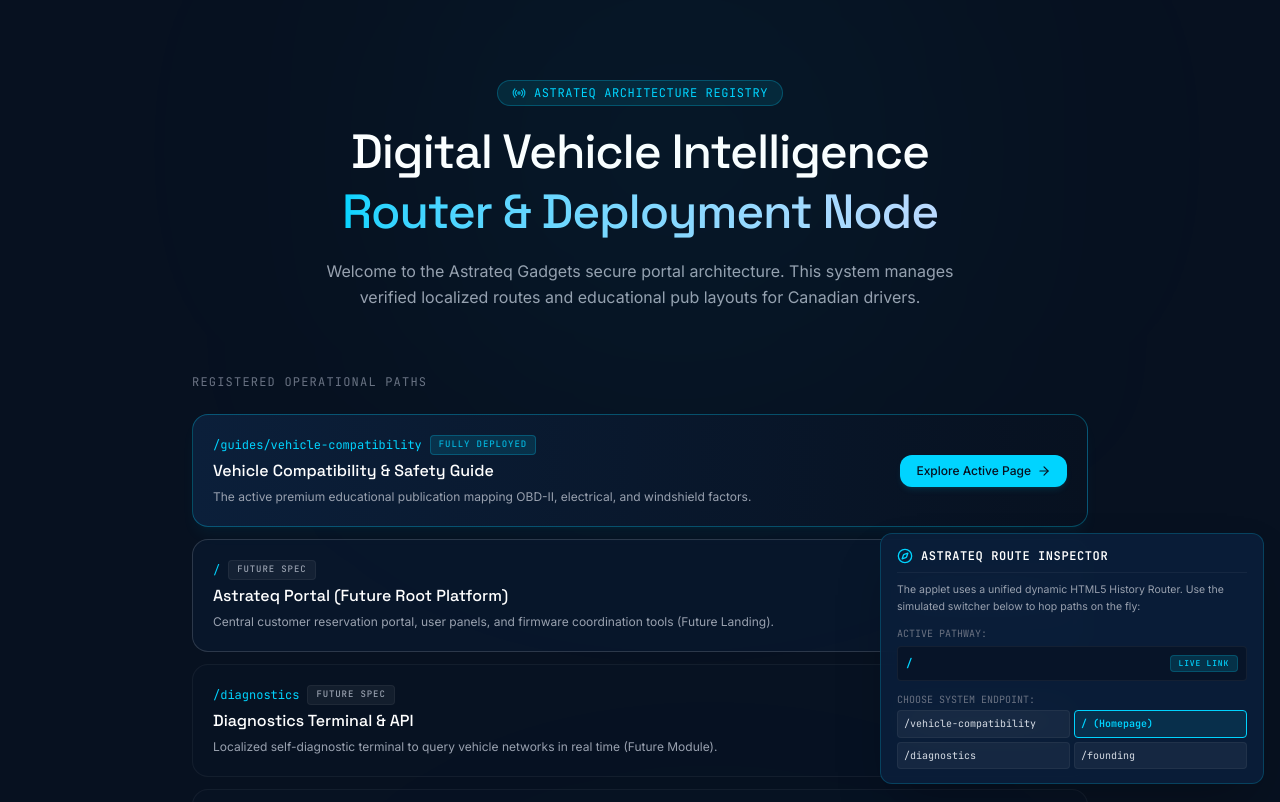
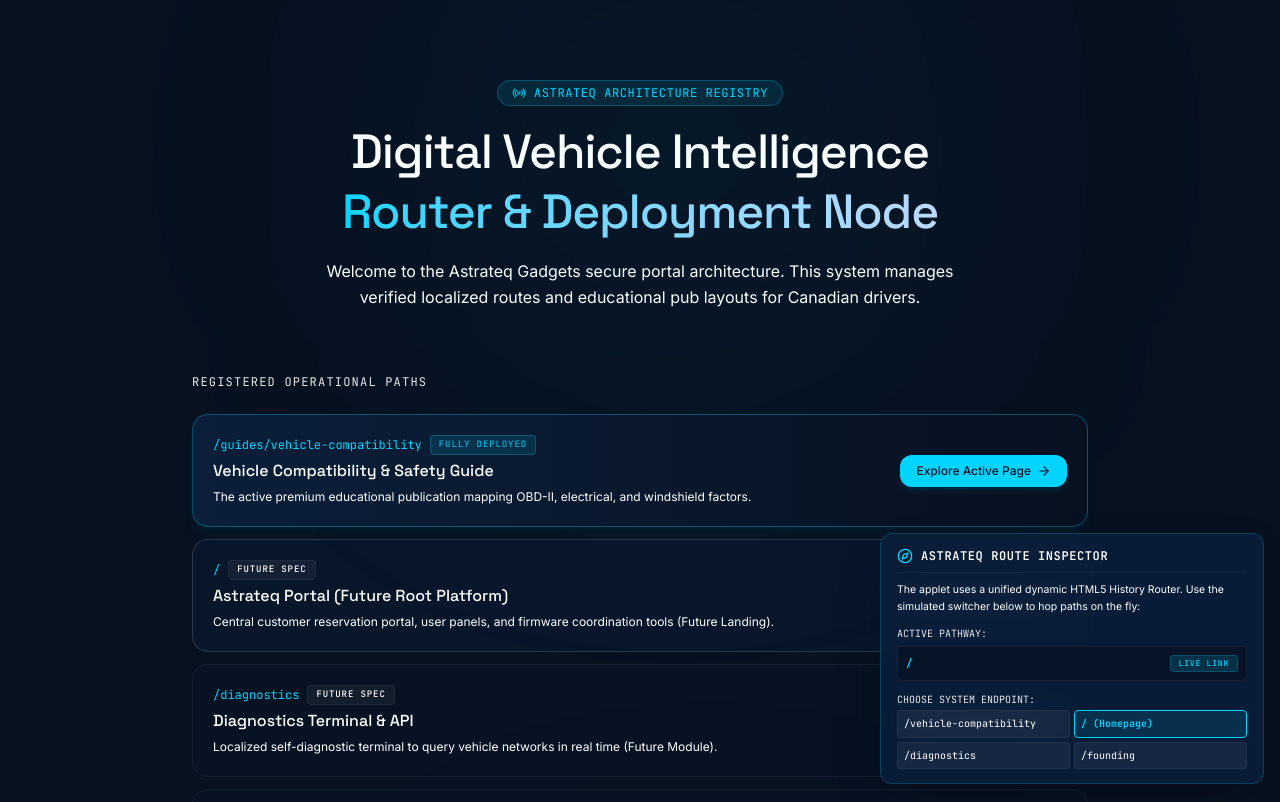
Before and after one commit to MaverickKing17/astrateq-vehicle-intelligence-guide, a React (Vite) app: page / in a window 1280 px wide. Shown: the top 802 px of the page. Built offline with nearby package versions, Linux system fonts and the light colour scheme.

Commit message:
style: improve text contrast and readability
Update brand colors and apply forced overrides to ensure optimal accessibility and visual clarity across the UI.

```diff
--- a/src/index.css
+++ b/src/index.css
@@ -9,7 +9,27 @@
   --color-brand-midnight: #071120;
   --color-brand-space: #0B1F3A;
   --color-brand-cyan: #00D4FF;
-  --color-brand-silver: #D6DCE5;
+  --color-brand-silver: #FFFFFF;
+}
+
+/* Override body text classes to render in high-contrast bright white */
+.text-brand-silver,
+.text-gray-300,
+.text-gray-400 {
+  color: #FFFFFF !important;
+}
+
+/* Secondary telemetry status keys rendered in beautiful slightly soft white for rhythm */
+.text-gray-500 {
+  color: rgba(255, 255, 255, 0.9) !important;
+}
+
+/* Ensure buttons with brand-midnight text retain their contrast ratio */
+.text-brand-midnight,
+button.text-brand-midnight,
+a.text-brand-midnight,
+.bg-brand-cyan text-brand-midnight {
+  color: #071120 !important;
 }
 
 @layer utilities {
```
